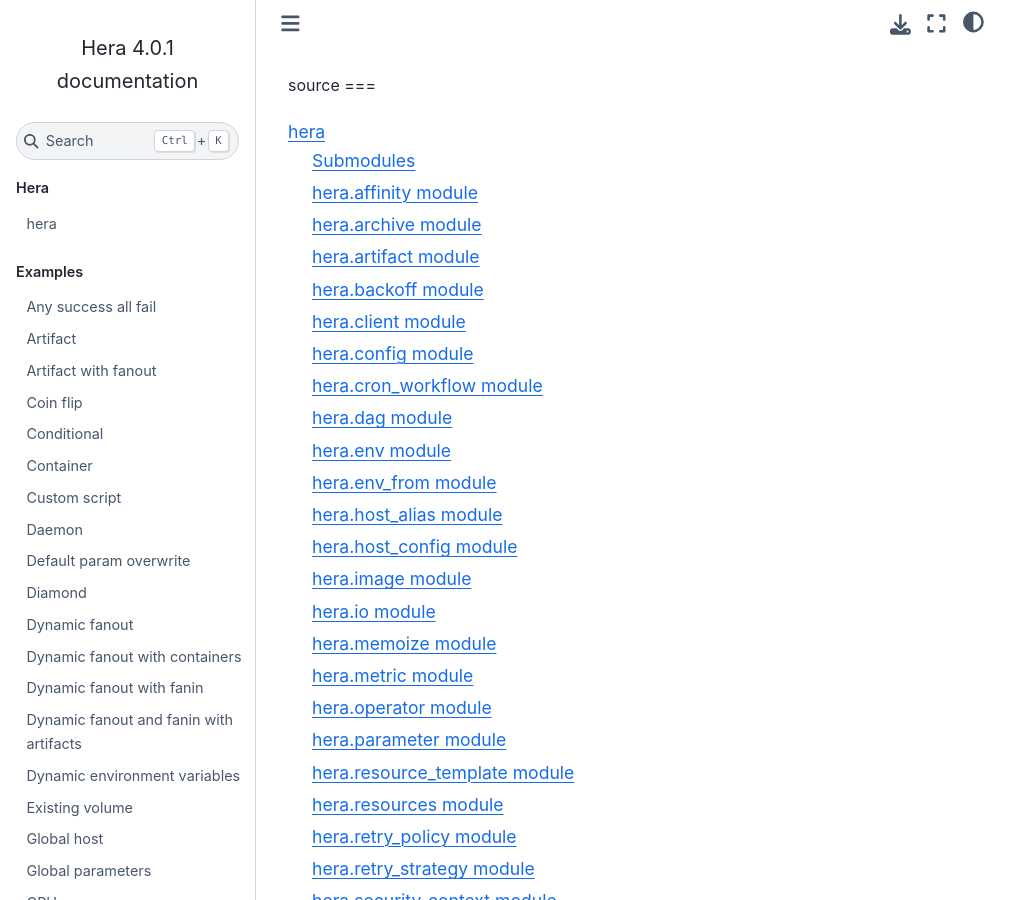
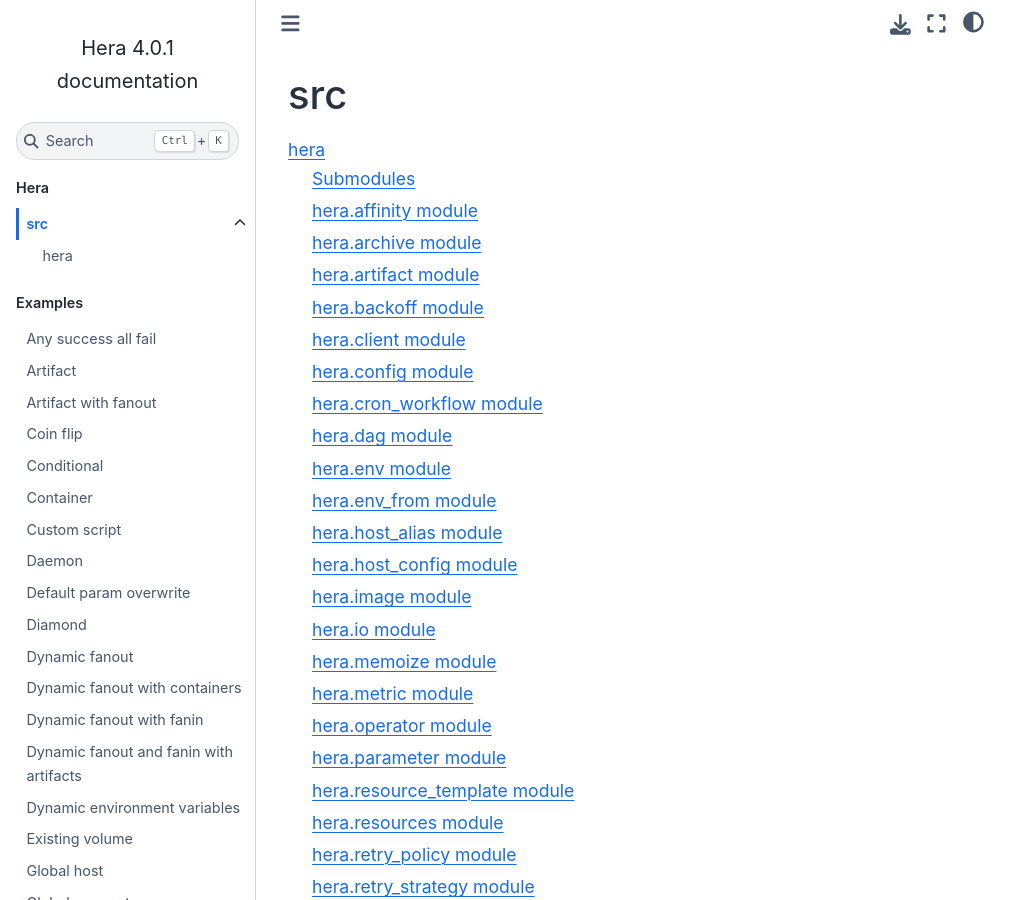
Before and after one commit to argoproj-labs/hera, a Sphinx documentation site: the page built from docs/modules.rst, in a window 1280 px wide and 900 px high. Shown: the whole window, without its empty margins (0-1031 px from the left). Built offline with Sphinx 7.4.7 and the Sphinx Book theme 1.1.4, drawn with Linux system fonts in a browser that asks for light colours.

Commit message:
adjust src
Signed-off-by: flaviuvadan <flaviuvadan@gmail.com>

```diff
--- a/docs/modules.rst
+++ b/docs/modules.rst
@@ -1,7 +1,7 @@
-source
+src
 ===
 
 .. toctree::
    :maxdepth: 4
 
-   hera
+   src
```
Also changed, not shown: docs/src.rst (renamed from docs/hera.rst).
